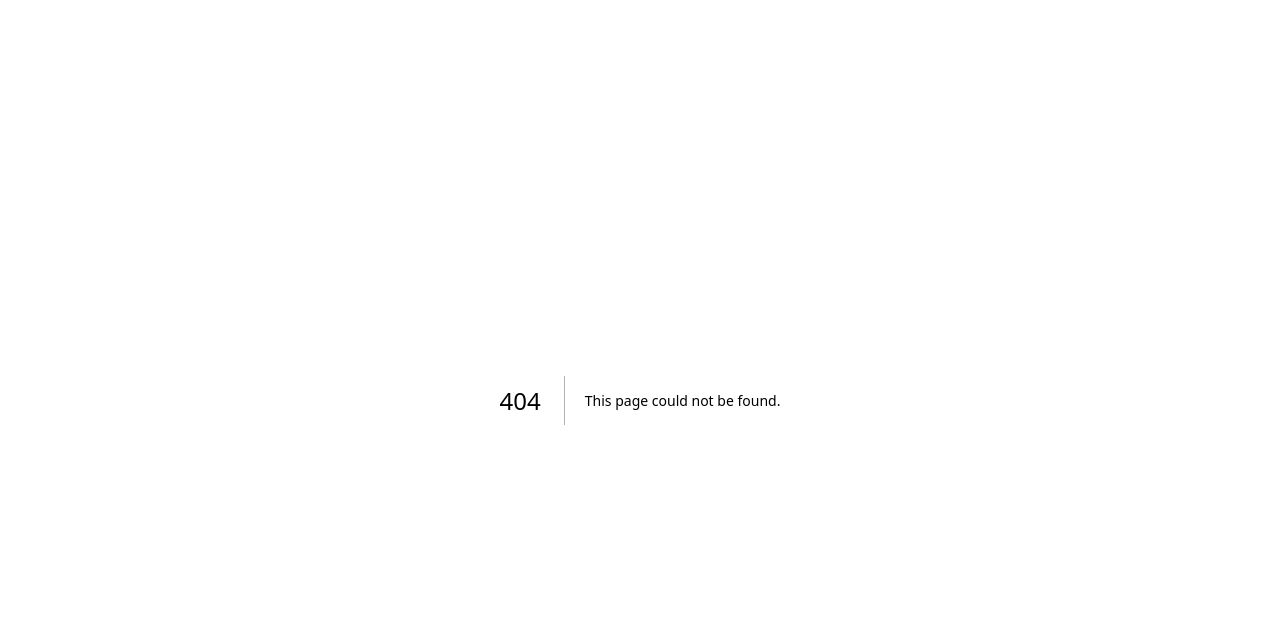
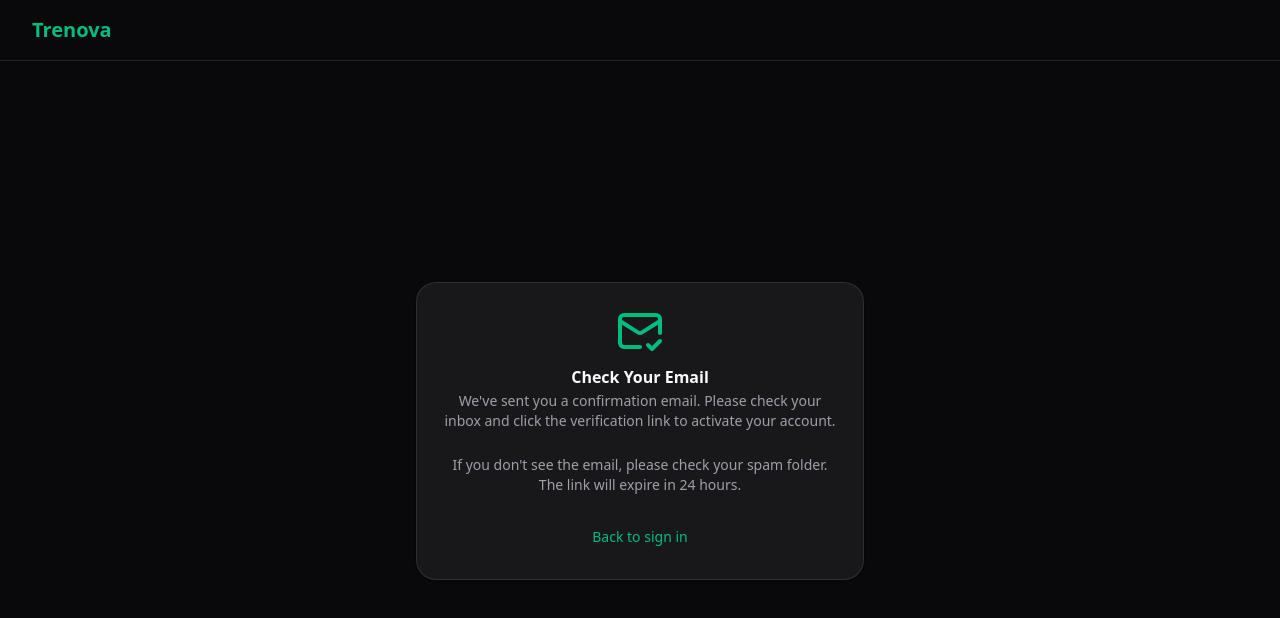
Before and after one commit to kubaparol/trenova, a Next.js app: page /sign-up-verify in a window 1280 px wide. Before the commit this address had no page. Shown: the top 618 px of the page. Built offline with nearby package versions, Linux system fonts and the light colour scheme; no server answers.

Commit message:
feat: Implement sign-up verification page and view

```diff
--- /dev/null
+++ b/src/app/(auth)/sign-up-verify/page.tsx
@@ -0,0 +1,18 @@
+import { SignUpVerifyView } from "@/components/views/SignUpVerifyView";
+import { ProjectUrls } from "@/constants";
+import { supabaseClient } from "@/db/supabase.server";
+import { redirect } from "next/navigation";
+export const runtime = "edge";
+
+export default async function SignUpSuccessPage() {
+  const supabase = await supabaseClient();
+  const {
+    data: { user },
+  } = await supabase.auth.getUser();
+
+  if (user) {
+    redirect(ProjectUrls.home);
+  }
+
+  return <SignUpVerifyView />;
+}
--- /dev/null
+++ b/src/components/views/SignUpVerifyView.tsx
@@ -0,0 +1,16 @@
+import { ProjectUrls } from "@/constants";
+import { MailCheck } from "lucide-react";
+import { MessageCard } from "@/components/shared/MessageCard";
+
+export function SignUpVerifyView() {
+  return (
+    <MessageCard
+      icon={MailCheck}
+      title="Check Your Email"
+      description="We've sent you a confirmation email. Please check your inbox and click the verification link to activate your account."
+      additionalContent="If you don't see the email, please check your spam folder. The link will expire in 24 hours."
+      linkHref={ProjectUrls.signIn}
+      linkText="Back to sign in"
+    />
+  );
+}
--- a/src/constants/urls.ts
+++ b/src/constants/urls.ts
@@ -2,6 +2,7 @@ export const ProjectUrls = {
   home: "/",
   signIn: "/sign-in",
   signUp: "/sign-up",
+  signUpVerify: "/sign-up-verify",
   signUpSuccess: "/sign-up-success",
   forgotPassword: "/forgot-password",
   resetPassword: "/reset-password",
```
